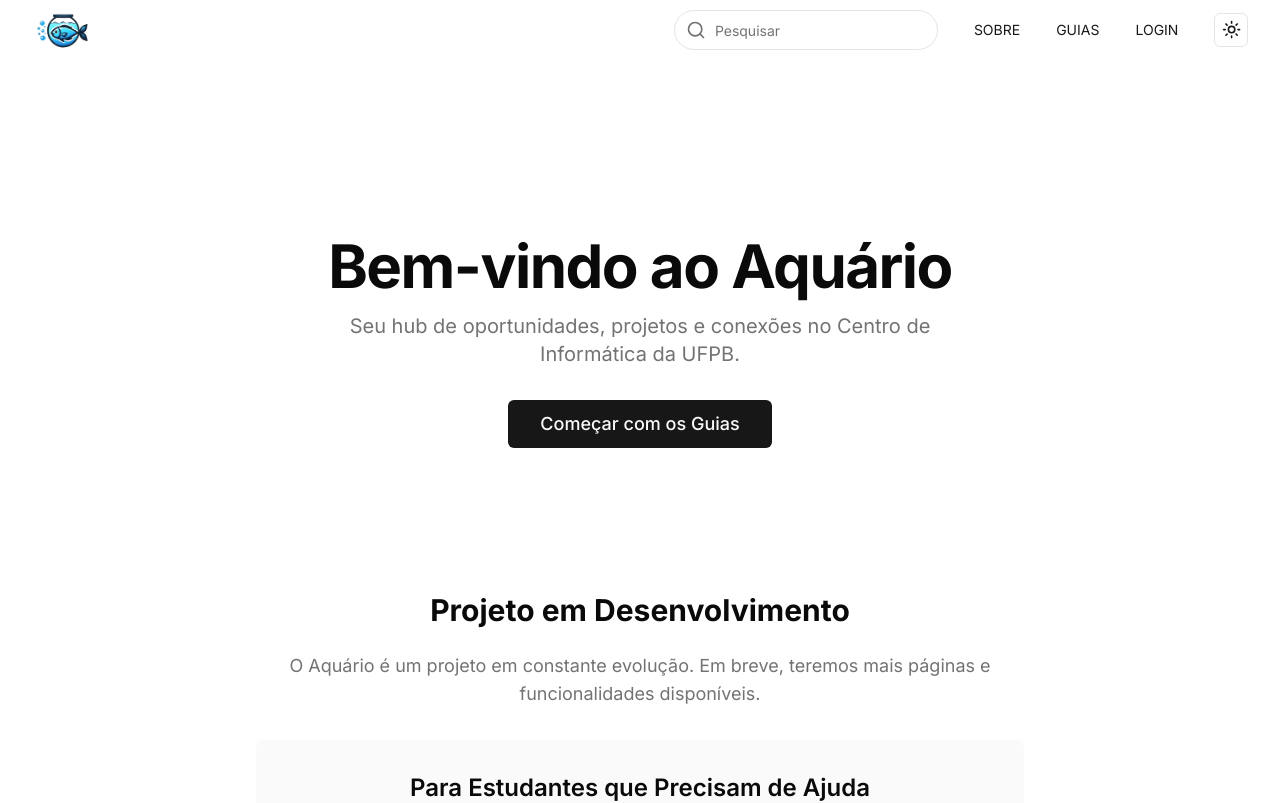
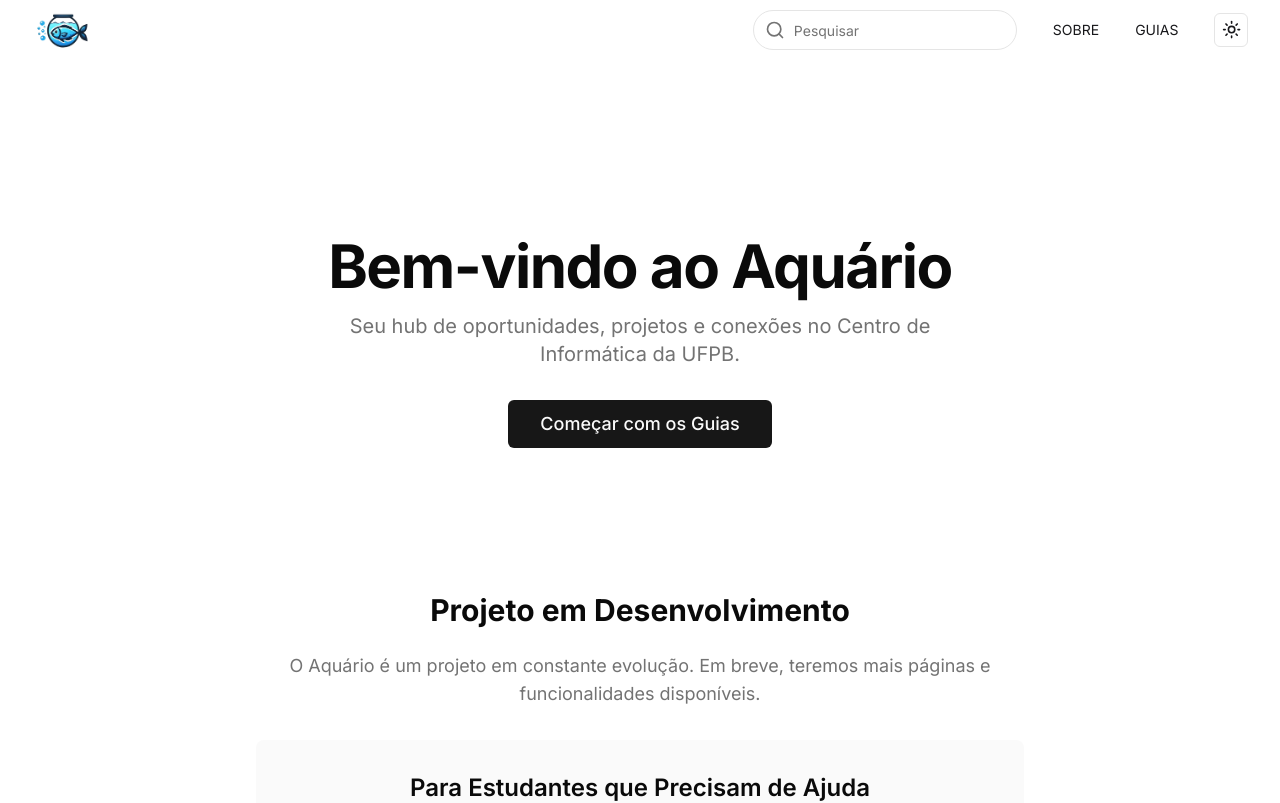
Before and after one commit to ralfferreira/aquario, a Next.js app in the folder frontend/: page / in a window 1280 px wide. Shown: the top 803 px of the page. Built offline with nearby package versions, Linux system fonts and the light colour scheme.

Commit message:
removeloginbutton

```diff
--- a/frontend/src/components/Shared/NavBar.tsx
+++ b/frontend/src/components/Shared/NavBar.tsx
@@ -28,7 +28,7 @@ export default function NavBar() {
             <SearchBar1 type="search" placeholder="Pesquisar"/>
             <LinkHover href="/sobre">SOBRE</LinkHover>
             <LinkHover href="/guias">GUIAS</LinkHover>
-            <ProfileButton />
+            {/* <ProfileButton /> */}
             <ModeToggle/>
           </div>
         </div>
```
